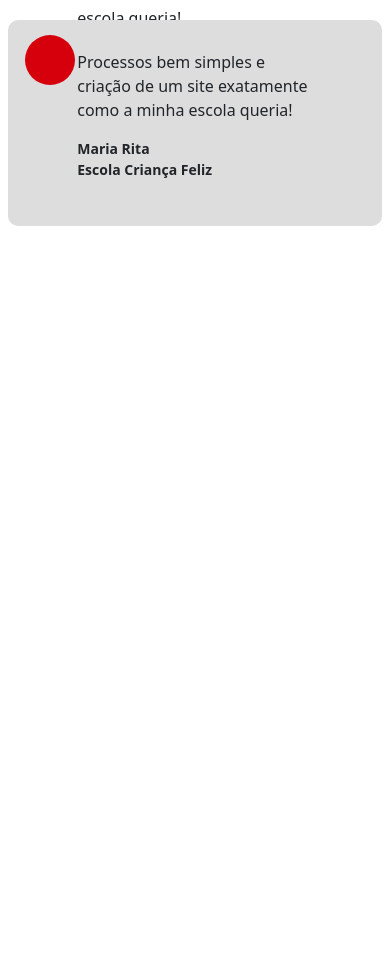
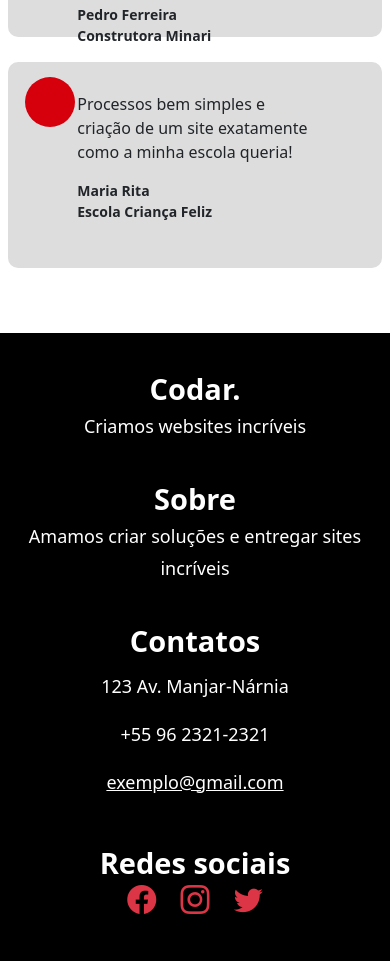
Before and after one commit to aydom669/Projeto-Code, a plain HTML site: page index.html in a window 390 px wide. Shown: the part 2036-2997 px from the top of the page. Before the commit the page ends 2277 px from the top, so only its background shows below. Drawn offline with nearby package versions, Linux system fonts and the light colour scheme; a web font is replaced by a local one.

Commit message:
Responsividade

```diff
--- a/css/midea587.scss
+++ b/css/midea587.scss
@@ -70,8 +70,7 @@
                 display: flex;
                 justify-content: center;
                 width: 100%;
-                /* height: 50%; */
-                margin: 0 auto;
+                height: 70%;
                 background: #ddd;
                 padding: 30px 40px;
                 column-gap: 20px;
--- a/css/midea991.scss
+++ b/css/midea991.scss
@@ -1,8 +1,32 @@
 @media (max-width: 991px) {
-    .section__comentarios {
+    main{
+        .section__comentarios {
+            flex-direction: column;
+            row-gap: 25px;
+            margin-bottom: 25px;
+
+            .card__text{
+                p{
+                    font-size: 19px;
+                }
+            }
+
+        }
+    }
+
+    footer{
         flex-direction: column;
         row-gap: 25px;
-        margin-bottom: 25px;
+        height: 100%;
+        text-align: center;
+        line-height: 2rem;
+        margin-top: 30%;
 
+        .P4__text--Social{
+            strong{
+                padding: 10px 0;
+            }
+        }
     }
+
 }
--- a/css/style.scss
+++ b/css/style.scss
@@ -262,12 +262,71 @@ main {
                 position: relative;
             }
         }
+    }
 
+    // Quarta Seção Fim
+
+}
+footer{
+    width: 100%;
+    height: 35vh;
+    padding: 40px 0;
+    justify-content: space-around;
+    background: #000;
+    color: #fff;
+
+    .P1__text{
+        strong{
+            font-size: 29px;
+        }
+
+        p{
+            font-size: 18px;
+        }
+
+    }
+
+    .P2__text--sobre{
+        strong{
+            font-size: 29px;
+        }
+
+        p{
+            font-size: 18px;
+
+        }
+
+    }
+
+    .P3__text--contato{
+        strong{
+            font-size: 29px;
+        }
+        p{
+            line-height: 3rem;
+            font-size: 18px;
+
+            a{
+                color: #fff;
+                font-size: 18px;
+            }
+        }
+    }
+
+    .P4__text--Social{
+        text-align: center;
+        strong{
+            font-size: 29px;
+        }
+
+        a i{
+            font-size: 29px;
+            padding: 0 10px;
+
+        }
 
 
     }
-
-    // Quarta Seção En
 
 }
 
--- a/index.html
+++ b/index.html
@@ -30,6 +30,12 @@
         rel="stylesheet">
 
     <!--Fonts End-->
+
+    <!--Google icons-->
+
+    <link href="https://fonts.googleapis.com/icon?family=Material+Icons" rel="stylesheet">
+
+     <!--Google icons End-->
 
     <title>Codar</title>
 </head>
@@ -100,7 +106,7 @@
 
                         <div class="person">
                             Pedro Ferreira<br>
-                        <span>Construtora Minari</span>
+                            <span>Construtora Minari</span>
                         </div>
                     </p>
                 </div>
@@ -114,7 +120,7 @@
 
                         <div class="person">
                             Maria Rita<br>
-                        <span>Escola Criança Feliz</span>
+                            <span>Escola Criança Feliz</span>
                         </div>
 
 
@@ -124,7 +130,35 @@
         </section>
 
     </main>
-    <footer></footer>
+
+    <footer class="footer conteiner d-flex">
+        <div class="P1__text">
+            <strong>Codar.</strong>
+            <p>
+                Criamos websites incríveis
+            </p>
+        </div>
+        <div class="P2__text--sobre">
+            <strong>Sobre</strong>
+            <p>
+                Amamos criar soluções e entregar sites incríveis
+            </p>
+        </div>
+        <div class="P3__text--contato">
+            <strong>Contatos</strong>
+            <p>
+                123 Av. Manjar-Nárnia <br>
+                +55 96 2321-2321 <br>
+                <a href="#">exemplo@gmail.com</a>
+            </p>
+        </div>
+        <div class="P4__text--Social">
+            <strong>Redes sociais</strong><br>
+            <a href=""> <i class="bi bi-facebook text-danger"></i></a>
+            <a href=""> <i class="bi bi-instagram text-danger"></i></a>
+            <a href=""> <i class="bi bi-twitter text-danger"></i></a>
+        </div>
+    </footer>
 </body>
 
 </html>
```
Also changed, not shown: css/style.css, 1 other file.
